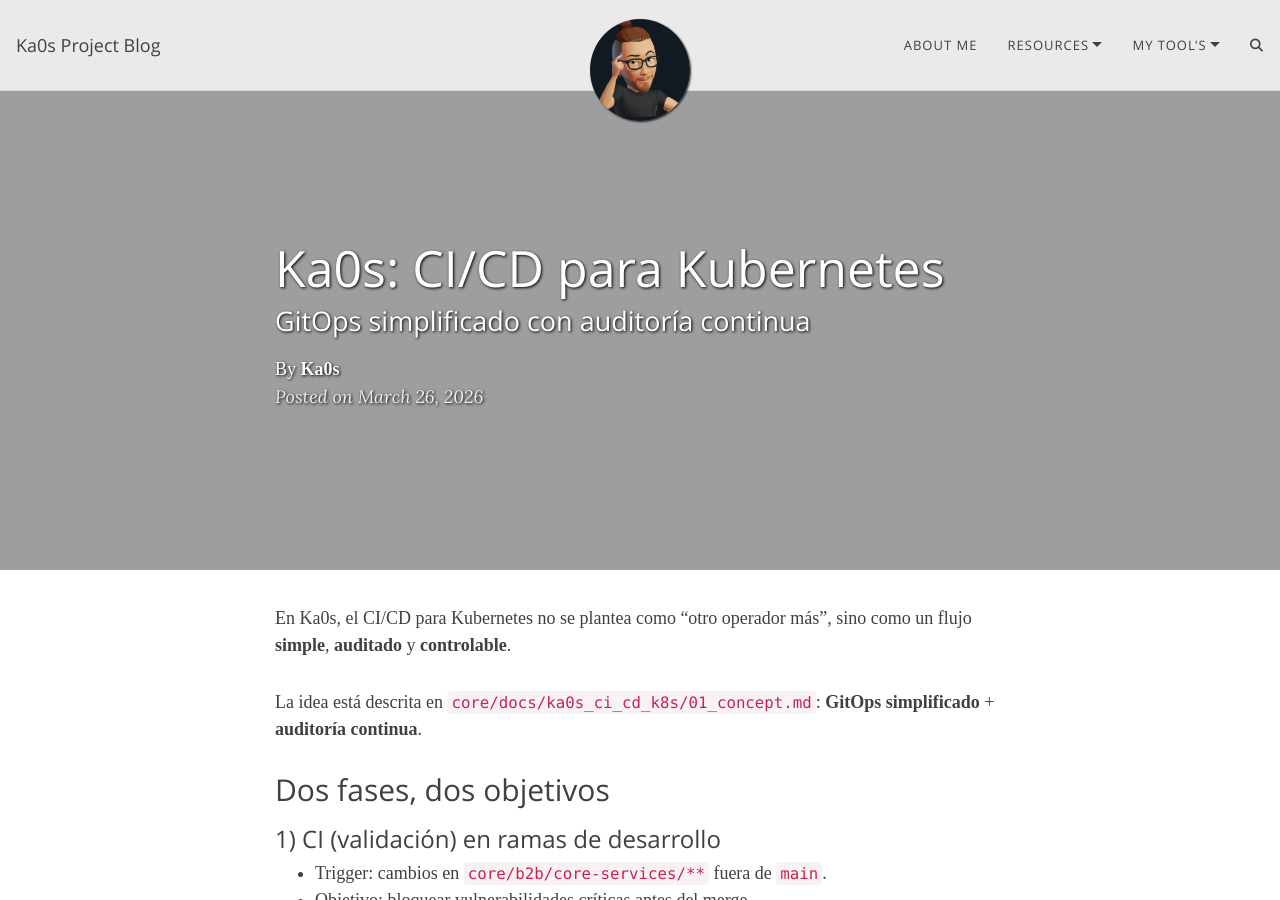
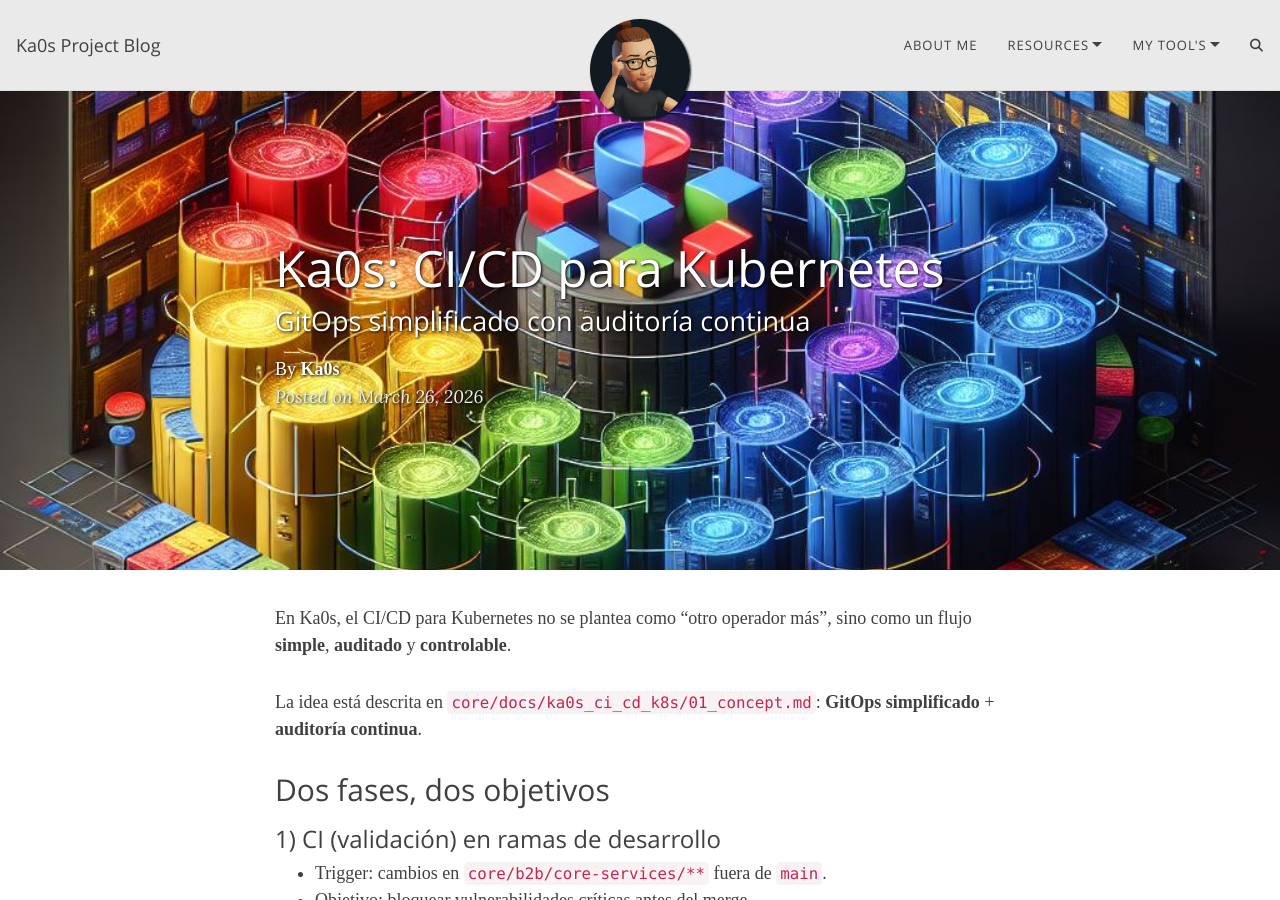
Before and after one commit to Ka0s-Klaus/ka0s.github.io, a Jekyll site: the page built from _posts/2026-03-26-Ka0s-CI-CD-para-Kubernetes.md, in a window 1280 px wide and 900 px high. Built offline with Jekyll 4.4.1, drawn with Linux system fonts in a browser that asks for light colours; comment, search, counter and statistics services are not loaded.

Commit message:
update and fix image

```diff
--- a/_posts/2026-03-26-Ka0s-CI-CD-para-Kubernetes.md
+++ b/_posts/2026-03-26-Ka0s-CI-CD-para-Kubernetes.md
@@ -2,9 +2,9 @@
 layout: post
 title: "Ka0s: CI/CD para Kubernetes"
 subtitle: "GitOps simplificado con auditoría continua"
-cover-img: /assets/img/workflow-ka0s.png
+cover-img: /assets/img/kaos-secrets.png
 thumbnail-img: /assets/img/kaos-daavid-2.png
-share-img: /assets/img/workflow-ka0s.png
+share-img: /assets/img/kaos-secrets.png
 tags: [post, ka0s, kubernetes, ci-cd, gitops, security]
 author: Ka0s
 ---
```
